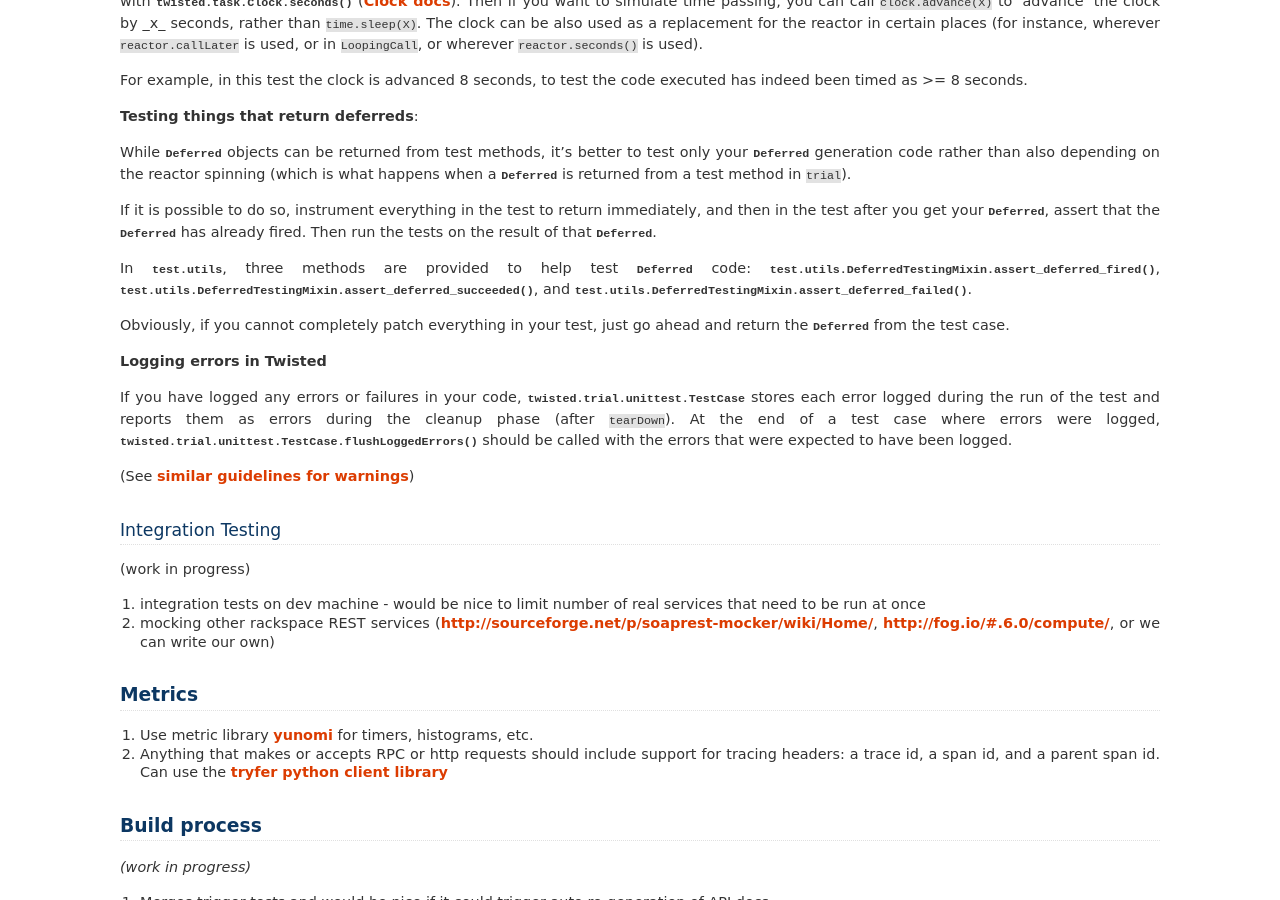
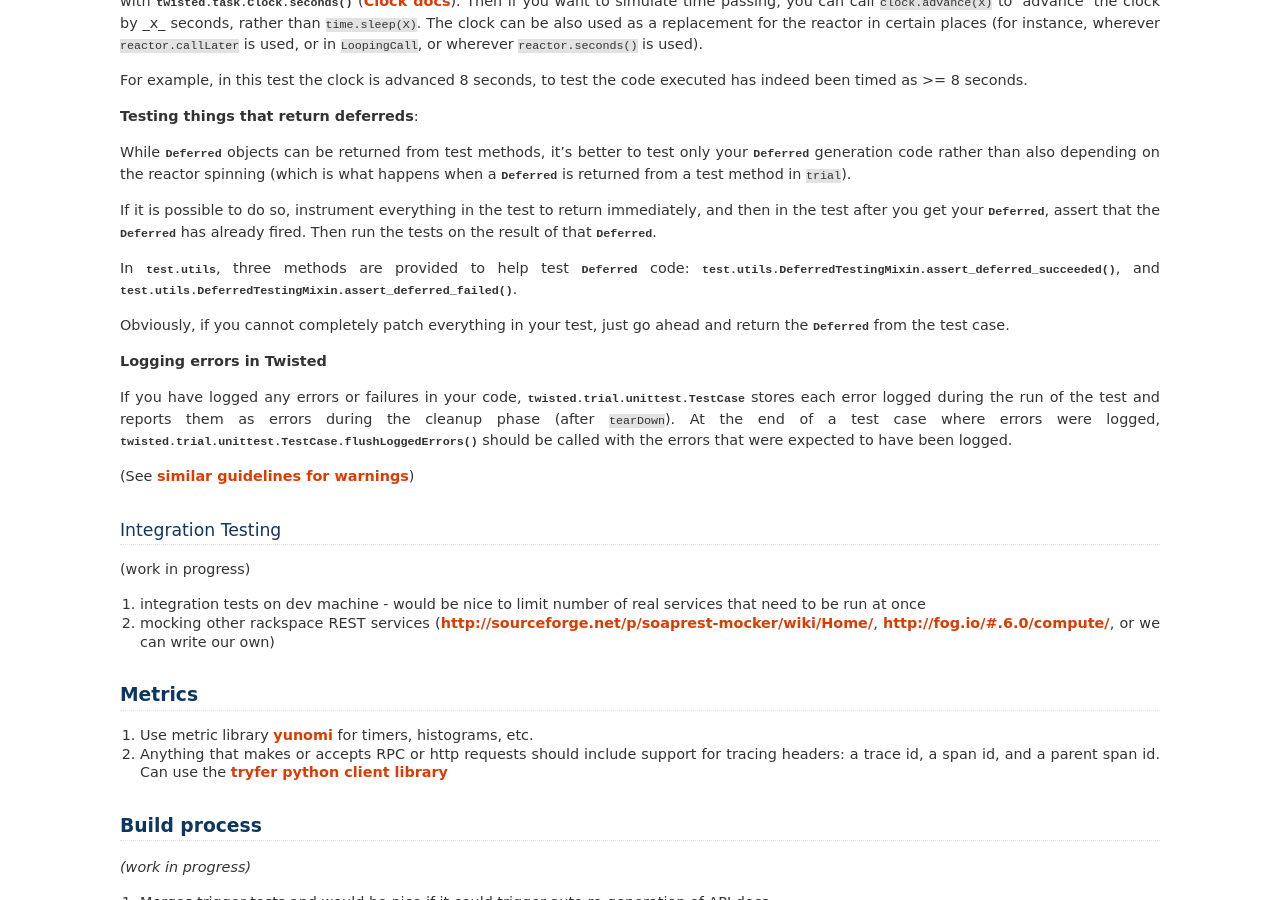
Before and after one commit to rackerlabs/otter, a Sphinx documentation site: the page built from doc/standards.rst, in a window 1280 px wide and 900 px high, scrolled down 2689 px. Built offline with Sphinx 7.4.7, drawn with Linux system fonts in a browser that asks for light colours; pages that are not in the unit, such as notebooks, are missing from menus.

Commit message:
Change docs to remove assert_deferred_fired

```diff
--- a/doc/standards.rst
+++ b/doc/standards.rst
@@ -188,7 +188,6 @@ test after you get your :class:`Deferred`, assert that the :class:`Deferred` has
 run the tests on the result of that :class:`Deferred`.
 
 In :mod:`test.utils`, three methods are provided to help test :class:`Deferred` code:
-:meth:`test.utils.DeferredTestingMixin.assert_deferred_fired`,
 :meth:`test.utils.DeferredTestingMixin.assert_deferred_succeeded`, and
 :meth:`test.utils.DeferredTestingMixin.assert_deferred_failed`.
 
```
